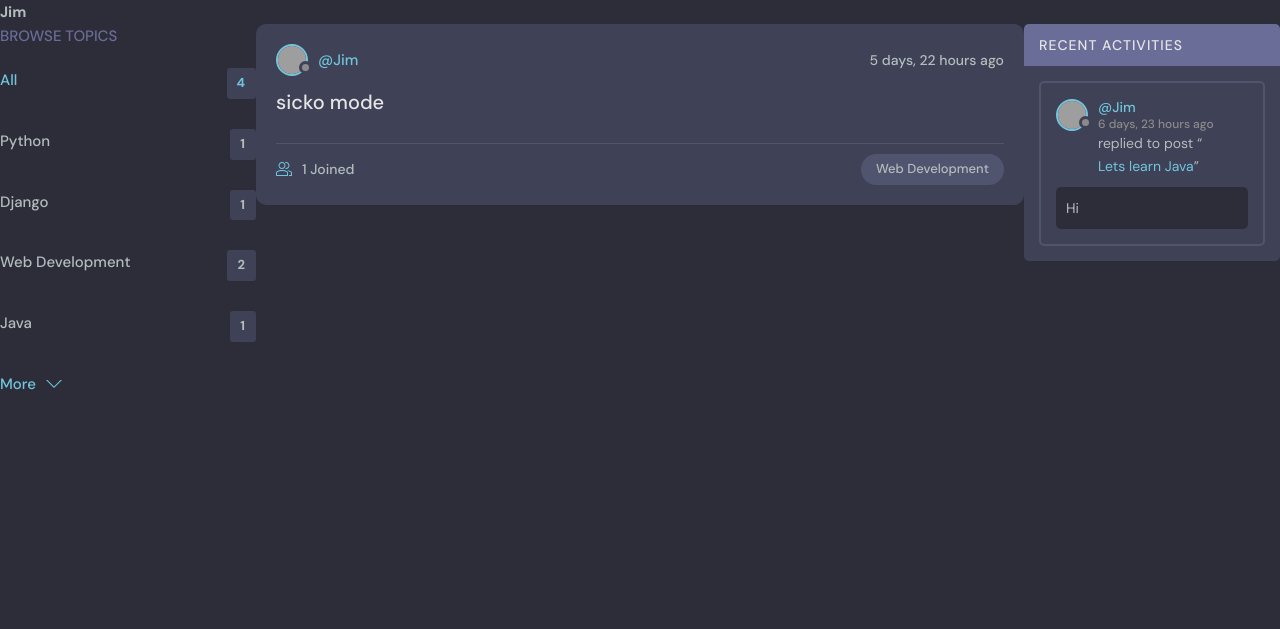
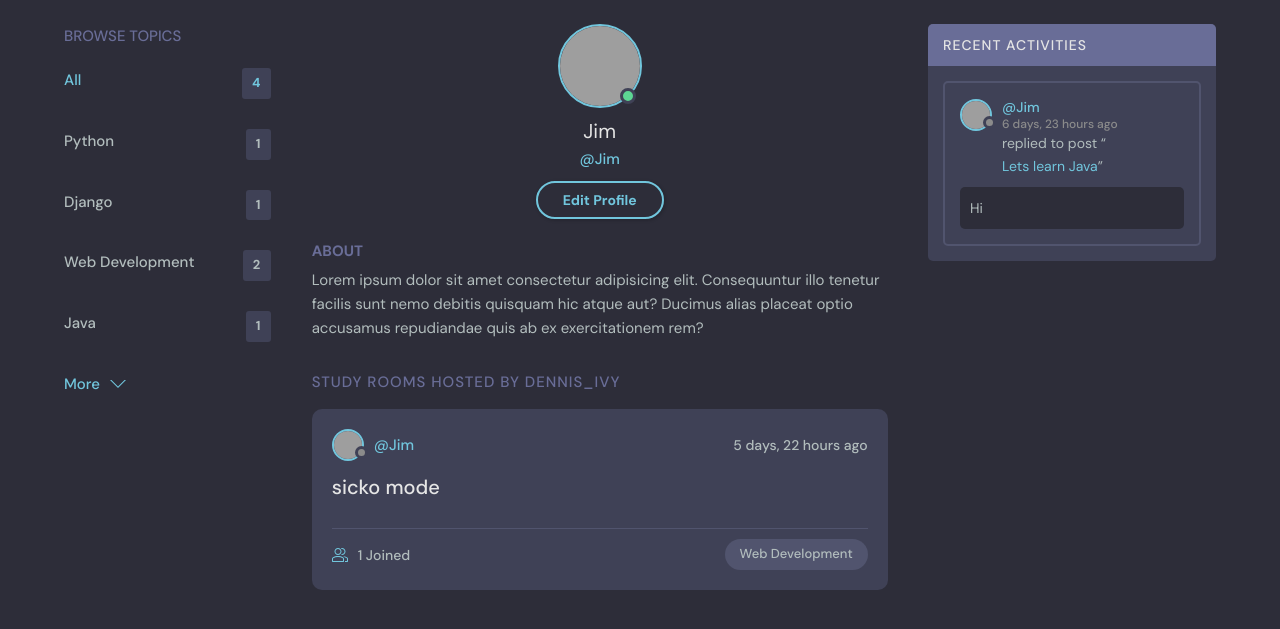
Before and after one commit to aliaan123/studybuddy, a Django app: page /profile/2/ in a window 1280 px wide. Shown: the part 76-705 px from the top of the page. Run offline with Django 5.2, Linux system fonts and the light colour scheme; data comes from the database, SQL or seed files in the repository; grey boxes are pictures that could not be loaded.

Commit message:
Added styling to the user profile page.

```diff
--- a/base/templates/base/home.html
+++ b/base/templates/base/home.html
@@ -55,6 +55,7 @@
 
         <!-- Activities Start -->
         {% include 'base/activity_component.html' %}
+
         <!-- Activities End -->
       </div>
     </main>
--- a/base/templates/base/profile.html
+++ b/base/templates/base/profile.html
@@ -1,33 +1,50 @@
-{% extends 'main.html' %}
+{% extends "main.html" %}
 
 
 {% block content %}
 
-<style>
+  <main class="profile-page layout layout--3">
+    <div class="container">
+      <!-- Topics Start -->
+      {% include 'base/topic_component.html' %}
+      <!-- Topics End -->
 
-    .profile-container{
-        display: grid;
-        grid-template-columns: 1fr 3fr 1fr;
-    }
+      <!-- Room List Start -->
+      <div class="roomList">
+        <div class="profile">
+          <div class="profile__avatar">
+            <div class="avatar avatar--large active">
+              <img src="https://randomuser.me/api/portraits/men/11.jpg" />
+            </div>
+          </div>
+          <div class="profile__info">
+            <h3>{{user.username}}</h3>
+            <p>@{{user.username}}</p>
+            <a href="edit-user.html" class="btn btn--main btn--pill">Edit Profile</a>
+          </div>
+          <div class="profile__about">
+            <h3>About</h3>
+            <p>
+              Lorem ipsum dolor sit amet consectetur adipisicing elit. Consequuntur illo tenetur
+              facilis sunt nemo debitis quisquam hic atque aut? Ducimus alias placeat optio
+              accusamus repudiandae quis ab ex exercitationem rem?
+            </p>
+          </div>
+        </div>
 
-</style>
+        <div class="roomList__header">
+          <div>
+            <h2>Study Rooms Hosted by dennis_ivy</a>
+            </h2>
+          </div>
+        </div>
+        {% include 'base/feed_component.html' %}
+      </div>
+      <!-- Room List End -->
 
-<h1>{{user.username}}</h1>
-
-<div class = "profile-container">
-    <div>
-        {% include 'base/topic_component.html' %}
+      <!-- Activities Start -->
+      {% include 'base/activity_component.html' %}
+      <!-- Activities End -->
     </div>
-
-    <div>
-        {% include 'base/feed_component.html' %}
-    </div>
-
-    <div>
-        {% include 'base/activity_component.html' %}
-    </div>
-
-</div>
-
-
-{% endblock content  %}
+  </main>
+{% endblock content %}
```
Also changed, not shown: base/templates/base/profile_old.html (added, +33 -0 lines).
